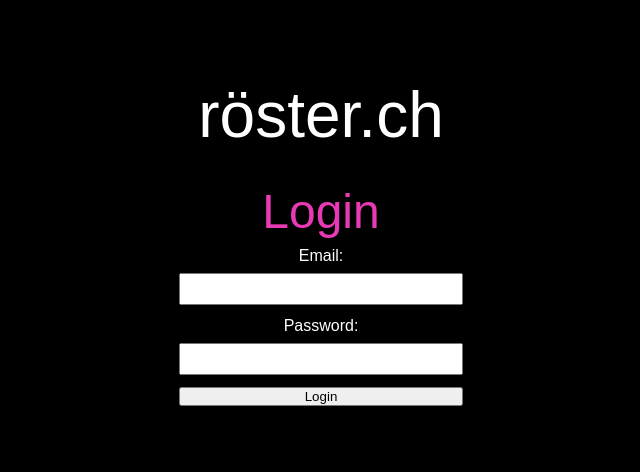
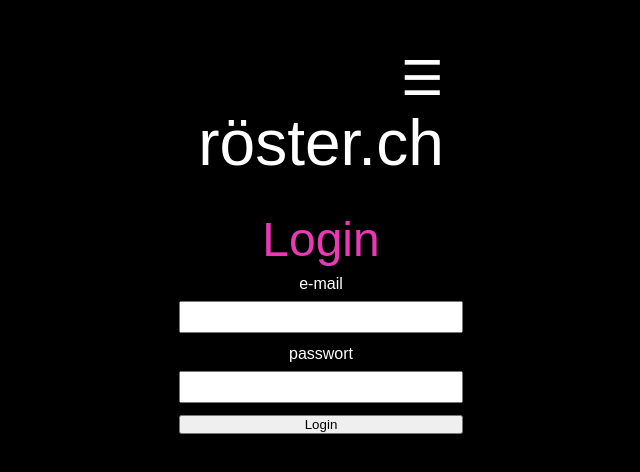
Before and after one commit to loof/roester.ch, a Next.js app: page /login in a window 1280 px wide. Shown: the part 164-636 px from the top of the page, without its empty margins (319-959 px from the left). Built offline with nearby package versions, Linux system fonts and the light colour scheme; a web font is replaced by a local one.

Commit message:
Working on navigation

```diff
--- a/components/Header.module.css
+++ b/components/Header.module.css
@@ -4,10 +4,11 @@
     width: 100%;
     padding: 2em;
     box-shadow: 0 1px 6px 0 rgb(0 0 0 / 20%);
-    display: flex;
     background-color: black;
     z-index: 99;
     justify-content: center;
+    display: grid;
+    grid-template-columns: 1fr 1fr 1fr;
 }
 
 .header > a {
--- a/components/Navigation.js
+++ b/components/Navigation.js
@@ -25,15 +25,15 @@ export default function Navigation() {
 
             <ul className={isOpen ? styles.open : ""}>
 
-                {!email && <li key="login"><Link href="/login">Login</Link></li>}
+                {!email && <li key="login"><Link href="/login">login</Link></li>}
 
                 {
                     email && <>
-                        <li key="create"><Link href="/events">Events</Link></li>
+                        <li key="create"><Link href="/">nächste röstung</Link></li>
 
                         <li key="profile">
                             <Link href="/profile">
-                                Profile
+                                profil
                             </Link>
 
                         </li>
--- a/components/Navigation.module.css
+++ b/components/Navigation.module.css
@@ -1,8 +1,9 @@
 .navigation {
     display: flex;
     flex-direction: column;
+    grid-column: 2;
+    font-size: 1.5em;
 }
-
 
 .navigation {
     width: 100%;
@@ -18,6 +19,7 @@
 .open {
     display: flex !important;
     justify-content: center;
+    background-color: #E939B4;
 }
 
 @media only screen and (min-width: 320px) {
--- a/pages/_app.css
+++ b/pages/_app.css
@@ -6,3 +6,9 @@
     font-weight: normal;
     font-style: normal;
 }
+
+
+.logolink {
+    grid-column: 2;
+
+}
--- a/pages/_app.js
+++ b/pages/_app.js
@@ -1,28 +1,30 @@
 import Header from "@/components/Header"
 import Navigation from "@/components/Navigation"
-import { useSession } from "@/lib/hooks/session"
-import { useAuthRedirect } from "@/lib/hooks/authredirect"
+import {useSession} from "@/lib/hooks/session"
+import {useAuthRedirect} from "@/lib/hooks/authredirect"
 import Link from "next/link"
 import "../styles/globals.css"
 import "./_app.css"
 
 
-export default function App({ Component, pageProps }) {
-    const { isLoaded, isSignedIn } = useSession()
+export default function App({Component, pageProps}) {
+    const {isLoaded, isSignedIn} = useSession()
     useAuthRedirect(pageProps)
 
     return isLoaded && (
         <>
-            {<Header>
-                <Link href="/">
-                    röster.ch
-                </Link>
 
+            {
+                <Header>
+                    <Navigation/>
+                    <Link href="/" className="logolink">
+                        röster.ch
+                    </Link>
 
-            </Header>}
+                </Header>}
 
             <main className={`page`}>
-                { (!pageProps.secured || isSignedIn) && <Component {...pageProps}/>}
+                {(!pageProps.secured || isSignedIn) && <Component {...pageProps}/>}
             </main>
         </>
     )
--- a/pages/index.js
+++ b/pages/index.js
@@ -23,7 +23,7 @@ export default function IndexPage() {
     }, [])
 
     useEffect(() => {
-        if (!data) return;
+        if (!data.id) return;
         setLoading(false)
     }, [data]);
 
@@ -40,7 +40,7 @@ export default function IndexPage() {
                 <article>
                     <h2>nächste röstung</h2> <p>in <span className={styles.accent}>{diffDays}</span> Tagen</p>
                     <p className={styles.date}> {formatDate(data.date)}</p><p
-                    className={styles.amountLeft}>{data.amountLeft} kg übrig</p>
+                    className={styles.amountLeft}>{data.amountLeft} kg verfügbar</p>
                     <button className={styles.button}>join</button>
                 </article>}
 
--- a/pages/login.js
+++ b/pages/login.js
@@ -85,13 +85,13 @@ export default function LoginPage() {
 
             <form onSubmit={handleSubmit} className={styles.loginform}>
                 <fieldset>
-                    <label>Email:</label>
+                    <label>e-mail</label>
                     <input type="text" name="email" onChange={handleChange} value={model.email} autoComplete="email" required />
                     {errors.email && <div className={styles.error}>{errors.email}</div>}
                 </fieldset>
 
                 <fieldset>
-                    <label>Password:</label>
+                    <label>passwort</label>
                     <input type="password" name="password" onChange={handleChange} value={model.password} autoComplete="current-password" required />
                     {errors.password && <div className={styles.error}>{errors.password}</div>}
                 </fieldset>
```
Also changed, not shown: 1 other file (tests, documents, lock files or other folders).
